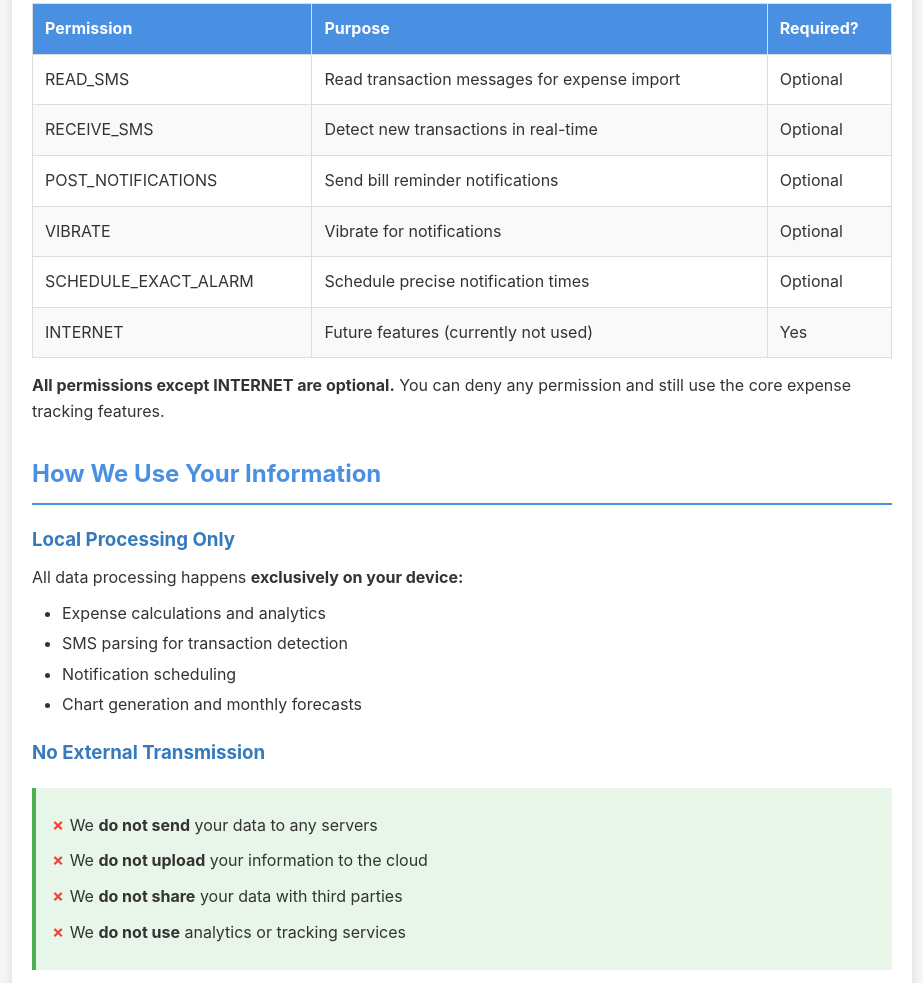
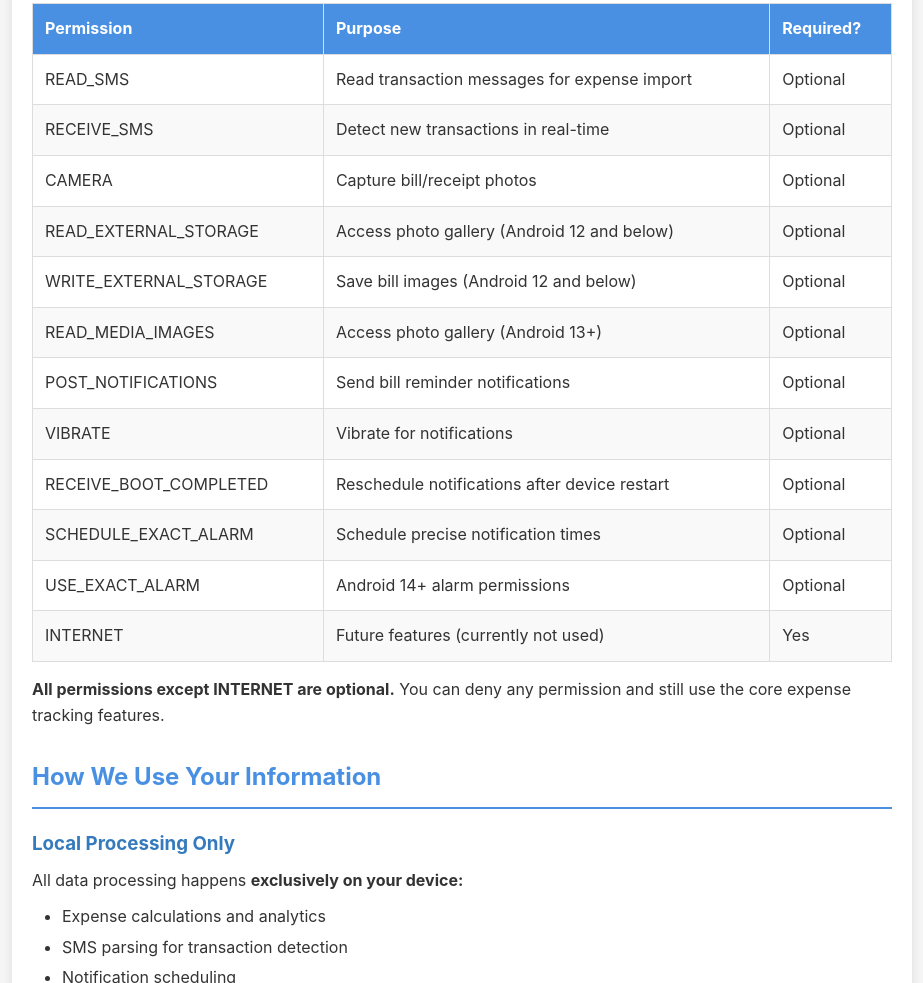
Before and after one commit to bineetgh/exptrak-andriod, a plain HTML site: page docs/index.html in a window 1280 px wide. Shown: the part 1817-2800 px from the top of the page, without its empty margins (178-1101 px from the left). Drawn offline with Linux system fonts and the light colour scheme.

Commit message:
privacy doc 1.1

```diff
--- a/docs/index.html
+++ b/docs/index.html
@@ -140,7 +140,7 @@
         <header>
             <div class="app-icon">💰</div>
             <h1>ExpTrak Privacy Policy</h1>
-            <p class="updated">Effective Date: January 1, 2026 | Last Updated: December 31, 2025</p>
+            <p class="updated">Effective Date: January 1, 2026 | Last Updated: January 2, 2026 | App Version: 1.1</p>
         </header>
 
         <div class="summary-box">
@@ -220,6 +220,26 @@
                     <td>Optional</td>
                 </tr>
                 <tr>
+                    <td>CAMERA</td>
+                    <td>Capture bill/receipt photos</td>
+                    <td>Optional</td>
+                </tr>
+                <tr>
+                    <td>READ_EXTERNAL_STORAGE</td>
+                    <td>Access photo gallery (Android 12 and below)</td>
+                    <td>Optional</td>
+                </tr>
+                <tr>
+                    <td>WRITE_EXTERNAL_STORAGE</td>
+                    <td>Save bill images (Android 12 and below)</td>
+                    <td>Optional</td>
+                </tr>
+                <tr>
+                    <td>READ_MEDIA_IMAGES</td>
+                    <td>Access photo gallery (Android 13+)</td>
+                    <td>Optional</td>
+                </tr>
+                <tr>
                     <td>POST_NOTIFICATIONS</td>
                     <td>Send bill reminder notifications</td>
                     <td>Optional</td>
@@ -230,8 +250,18 @@
                     <td>Optional</td>
                 </tr>
                 <tr>
+                    <td>RECEIVE_BOOT_COMPLETED</td>
+                    <td>Reschedule notifications after device restart</td>
+                    <td>Optional</td>
+                </tr>
+                <tr>
                     <td>SCHEDULE_EXACT_ALARM</td>
                     <td>Schedule precise notification times</td>
+                    <td>Optional</td>
+                </tr>
+                <tr>
+                    <td>USE_EXACT_ALARM</td>
+                    <td>Android 14+ alarm permissions</td>
                     <td>Optional</td>
                 </tr>
                 <tr>
@@ -377,7 +407,7 @@
         <footer>
             <p><strong>ExpTrak - Your Privacy Matters</strong></p>
             <p style="color: #666; font-size: 0.9em; margin-top: 10px;">
-                This privacy policy was last updated on December 31, 2025
+                This privacy policy was last updated on January 2, 2026
             </p>
         </footer>
     </div>
```
